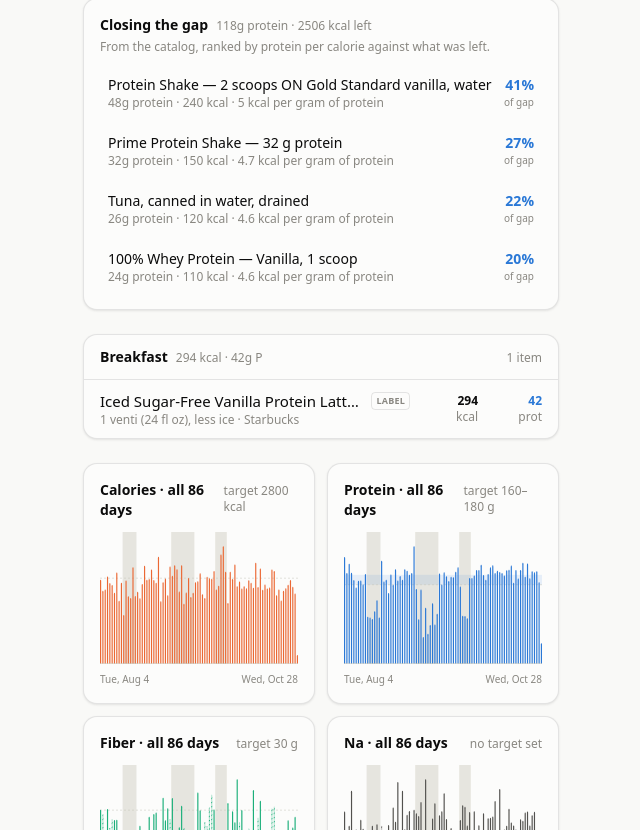
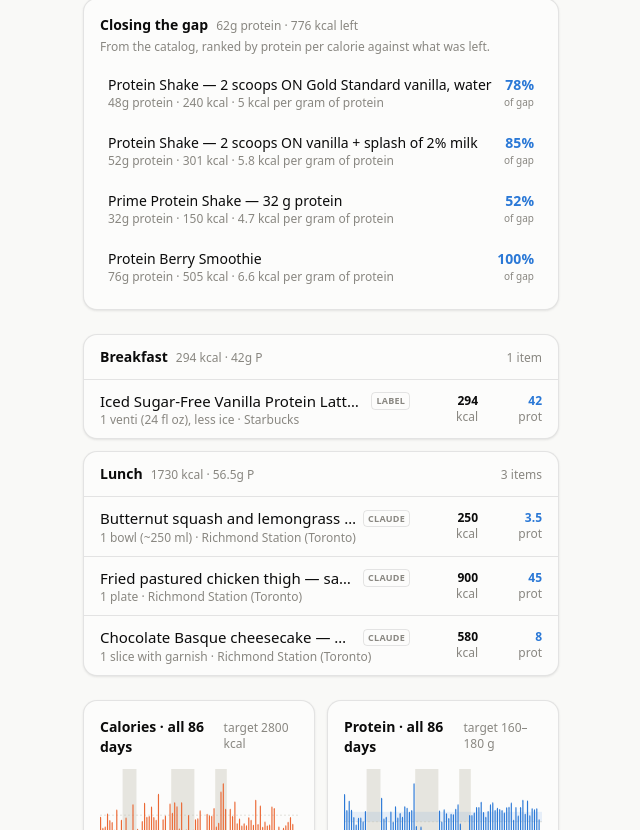
Before and after one commit to soldoutbudokan/Health, a Next.js app: page /Health/ in a window 1280 px wide. Shown: the part 1250-2080 px from the top of the page, without its empty margins (69-709 px from the left). Built offline with nearby package versions, Linux system fonts and the light colour scheme.

Commit message:
Log Oct 28 lunch at Richmond Station: squash and lemongrass soup, fried chicken thigh, chocolate Basque cheesecake; weigh-in 183.8
Adds the three dishes to restaurants.ts, all estimated from the lunch
menu's descriptions since Richmond Station posts no nutrition.

```diff
--- a/src/data/restaurants.ts
+++ b/src/data/restaurants.ts
@@ -2380,4 +2380,38 @@ export const RESTAURANT_FOODS: Food[] = [
     note: "Medieval Times posts no nutrition and the dessert changes with supply. Built as a 90 g puff pastry apple turnover. Call it 220–420 kcal, mostly size and any glaze. Sodium 120–300 mg.",
     tags: ["pastry", "dessert", "apple turnover", "turnover", "pastry of the castle", "medieval times", "toronto", "restaurant", "dinner"],
   },
+  {
+    id: "richmond-station-squash-lemongrass-soup",
+    name: "Butternut squash and lemongrass soup",
+    variant: "fish sauce caramel, coconut milk",
+    brand: "Richmond Station (Toronto)",
+    source: "claude",
+    per: "1 bowl (~250 ml)",
+    gramsPerServing: 250,
+    macros: { calories: 250, protein: 3.5, carbs: 28, fat: 14, fiber: 3.5, sugar: 14, sodium: 800 },
+    note: "Richmond Station posts no nutrition, so built from the lunch menu's description: about 150 g squash, 40 g coconut milk, a little butter and a drizzle of fish sauce caramel. Call it 150–380 kcal, mostly the coconut milk and the bowl. Sodium 500–1,200 mg; the fish sauce is the salty part.",
+    tags: ["soup", "butternut squash", "squash soup", "lemongrass", "coconut", "fish sauce", "richmond station", "toronto", "restaurant", "lunch"],
+  },
+  {
+    id: "richmond-station-fried-chicken-thigh",
+    name: "Fried pastured chicken thigh",
+    variant: "sausage gravy, corn cake, swiss chard",
+    brand: "Richmond Station (Toronto)",
+    source: "claude",
+    per: "1 plate",
+    macros: { calories: 900, protein: 45, carbs: 55, fat: 55, fiber: 4, sugar: 7, sodium: 1800 },
+    note: "Richmond Station posts no nutrition, so built from the lunch menu's description: one large dredged and fried thigh (~140 g cooked), about 80 g sausage gravy, a 70 g corn cake, buttered chard and a spoon of hot sauce. Call it 650–1,200 kcal, mostly the size of the thigh and how much gravy. Sodium 1,200–2,800 mg, from the brine, the sausage and the gravy.",
+    tags: ["fried chicken", "chicken thigh", "chicken", "sausage gravy", "gravy", "corn cake", "cornbread", "swiss chard", "chard", "richmond station", "toronto", "restaurant", "lunch"],
+  },
+  {
+    id: "richmond-station-chocolate-basque-cheesecake",
+    name: "Chocolate Basque cheesecake",
+    variant: "whipped mascarpone, poached pears",
+    brand: "Richmond Station (Toronto)",
+    source: "claude",
+    per: "1 slice with garnish",
+    macros: { calories: 580, protein: 8, carbs: 43, fat: 42, fiber: 3, sugar: 33, sodium: 250 },
+    note: "Richmond Station posts no nutrition, so built from the menu's description: a 110 g slice of chocolate Basque cheesecake at about 360 kcal per 100 g, 25 g whipped mascarpone, 50 g poached pear and a few candied cocoa nibs. Call it 400–800 kcal, mostly the size of the slice. Sodium 150–400 mg.",
+    tags: ["cheesecake", "basque cheesecake", "chocolate", "mascarpone", "pear", "dessert", "richmond station", "toronto", "restaurant", "lunch"],
+  },
 ];
```
Also changed, not shown: data/checkins.csv, data/log.csv.
